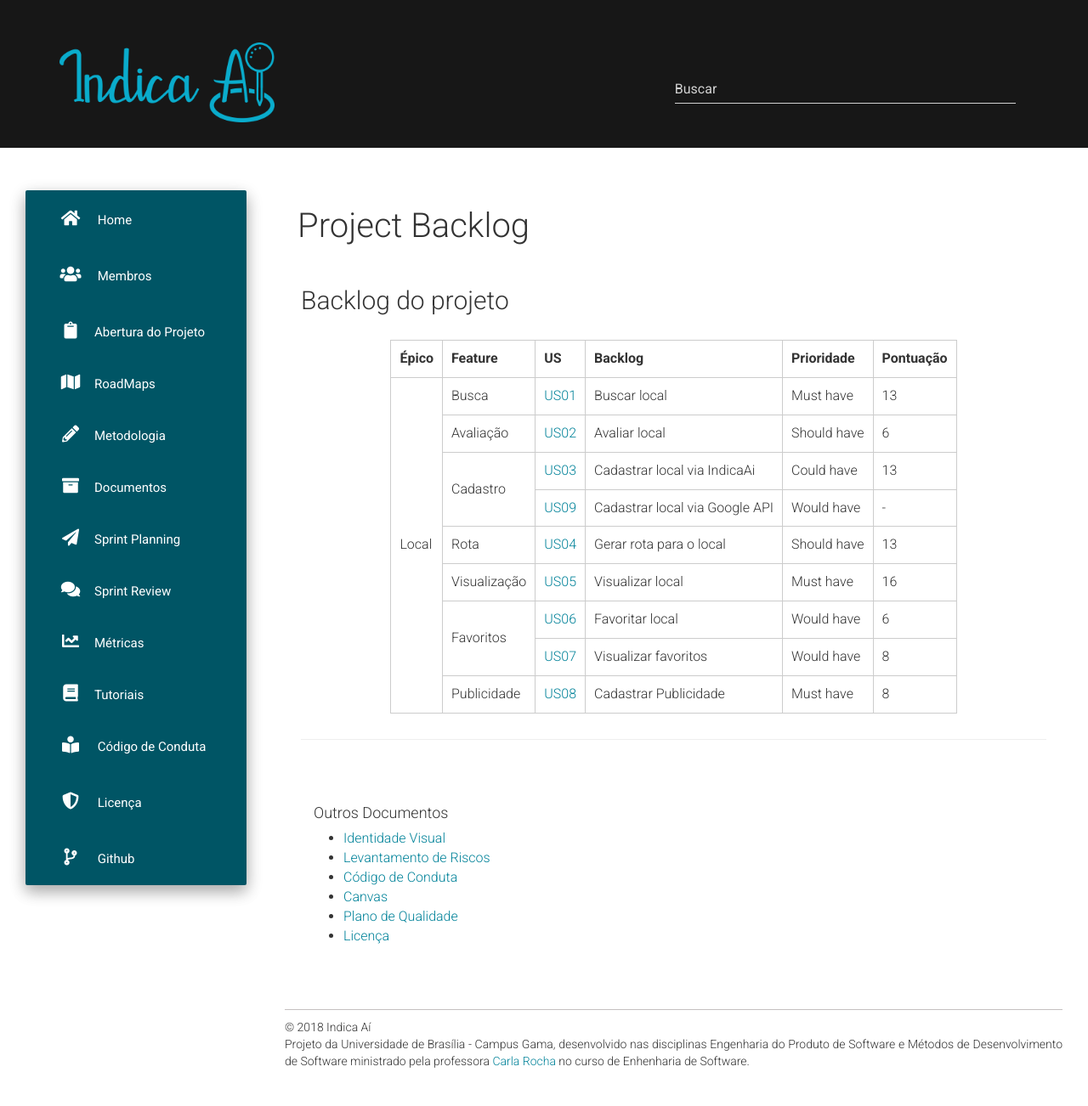
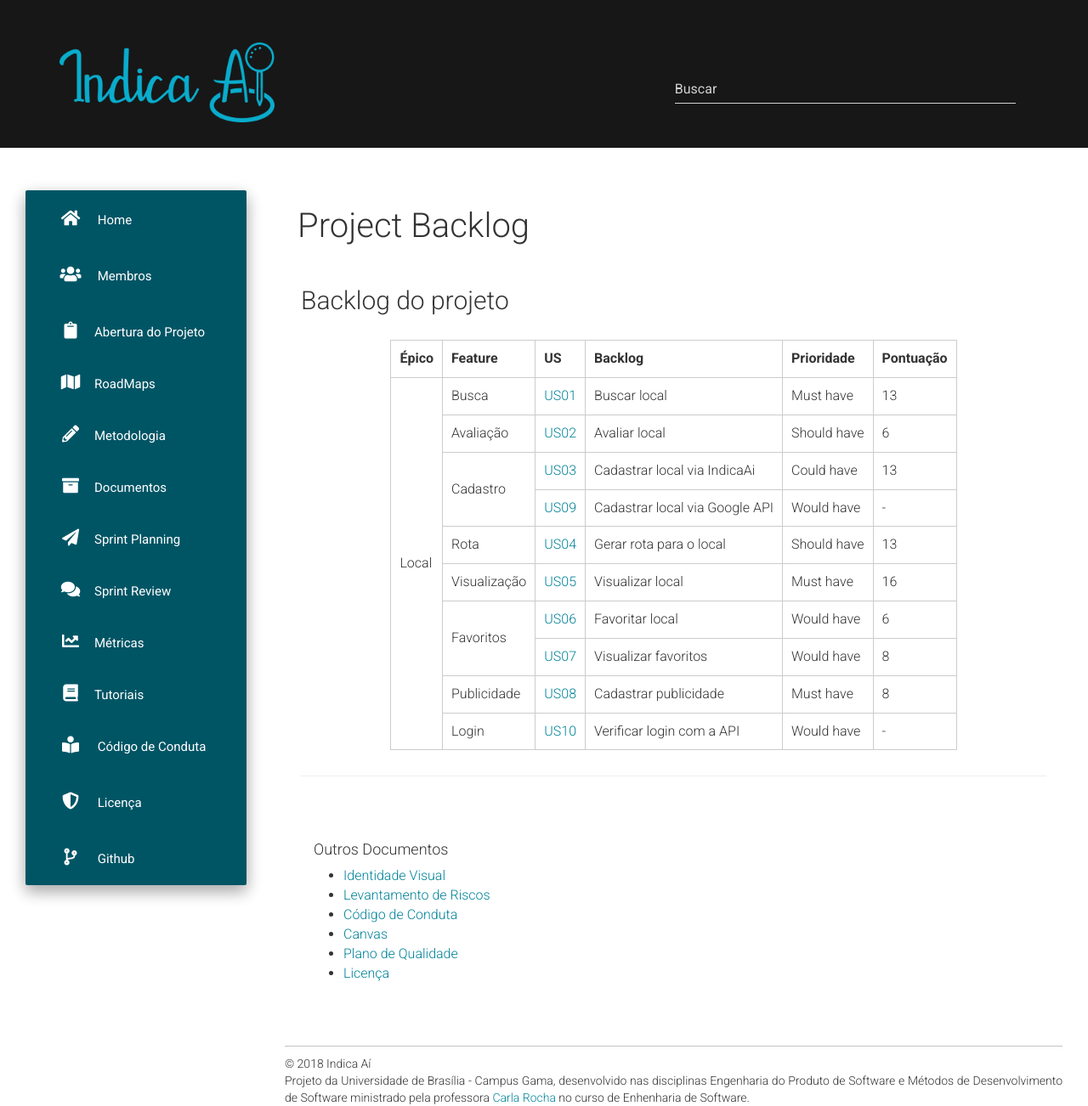
Before and after one commit to fga-eps-mds/2018.2-IndicaAi, a Jekyll site: the page built from docs/_posts/2018-09-06-backlog-doc.md, in a window 1280 px wide. Shown: the whole page at 85% size. Built offline with Jekyll 4.4.1, drawn with Linux system fonts in a browser that asks for light colours; nearby versions of some CDN libraries; comment, search, counter and statistics services are not loaded; before the commit the page ends 1259 px from its top, so only the background shows below that.

Commit message:
#146 adding login validation US to backlog document

```diff
--- a/docs/_posts/2018-09-06-backlog-doc.md
+++ b/docs/_posts/2018-09-06-backlog-doc.md
@@ -10,7 +10,7 @@ categories: docs
 <table>
   <tr><th>Épico</th><th>Feature</th><th>US</th><th>Backlog</th><th>Prioridade</th><th>Pontuação</th></tr>
 
-  <tr><td rowspan="9">Local</td><td>Busca</td><td><a href="https://github.com/fga-eps-mds/2018.2-IndicaAi/issues/106">US01</a></td><td>Buscar local</td><td>Must have</td><td>13</td></tr>
+  <tr><td rowspan="10">Local</td><td>Busca</td><td><a href="https://github.com/fga-eps-mds/2018.2-IndicaAi/issues/106">US01</a></td><td>Buscar local</td><td>Must have</td><td>13</td></tr>
 
   <tr><td>Avaliação</td><td><a href="https://github.com/fga-eps-mds/2018.2-IndicaAi/issues/131">US02</a></td><td>Avaliar local</td><td> Should have</td><td>6</td></tr>
 
@@ -26,5 +26,7 @@ categories: docs
 
   <tr><td><a href="https://github.com/fga-eps-mds/2018.2-IndicaAi/issues/109">US07</a></td><td>Visualizar favoritos</td><td> Would have</td><td>8</td></tr>
 
-<tr><td>Publicidade</td><td><a href="https://github.com/fga-eps-mds/2018.2-IndicaAi/issues/136">US08</a></td><td>Cadastrar Publicidade</td><td>Must have</td><td>8</td></tr>
+<tr><td>Publicidade</td><td><a href="https://github.com/fga-eps-mds/2018.2-IndicaAi/issues/136">US08</a></td><td>Cadastrar publicidade</td><td>Must have</td><td>8</td></tr>
+
+<tr><td>Login</td><td><a href="https://github.com/fga-eps-mds/2018.2-IndicaAi/issues/160">US10</a></td><td>Verificar login com a API</td><td>Would have</td><td>-</td></tr>
 </table>
```
